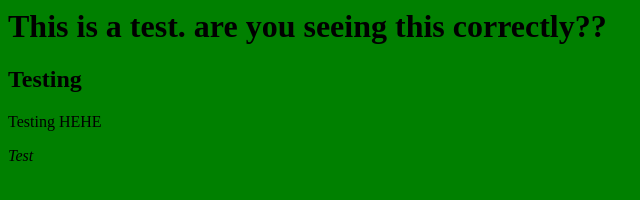
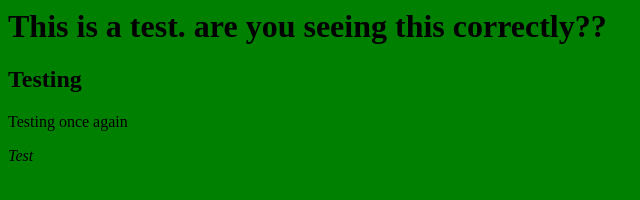
Before and after one commit to LochRED/LochRED.github.io, a plain HTML site: page index.html in a window 1280 px wide. Shown: the full height of the page, 0-640 px from the left. Drawn offline with Linux system fonts and the light colour scheme.

Commit message:
Index.html File Edit
Edited index.html.

```diff
--- a/index.html
+++ b/index.html
@@ -8,7 +8,7 @@
 <h1>This is a test. are you seeing this correctly??</h1>
 <h2>Testing</h2>
 
-<p>Testing HEHE</p>
+<p>Testing once again</p>
 <i>Test</i>
 
 </body>
```
